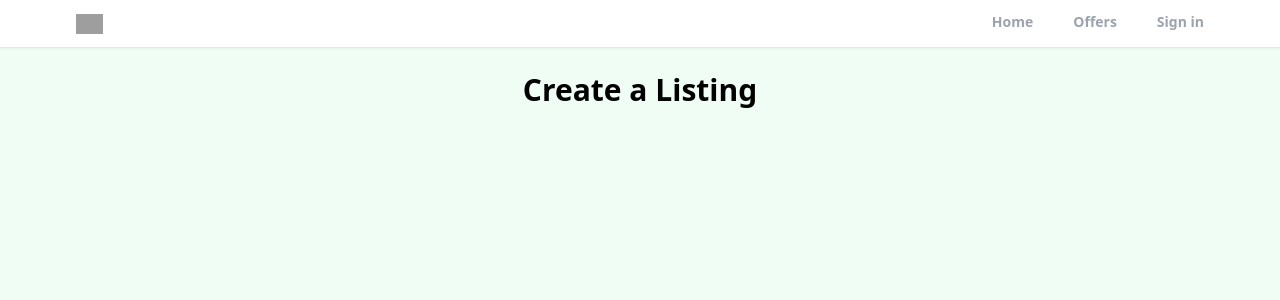
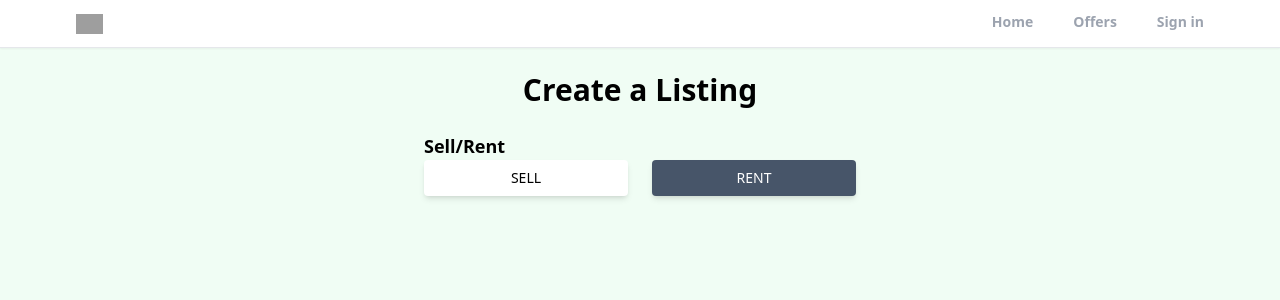
Before and after one commit to SOUMOJIT-CHAKRABORTY/Realtor_Clone, a React (Create React App) app in the folder realtor_clone/: page /create-listings in a window 1280 px wide. Shown: the top 300 px of the page. Built offline with nearby package versions, Linux system fonts and the light colour scheme; no server answers; grey boxes are pictures that could not be loaded.

Commit message:
dynamic buttons created.

```diff
--- a/realtor_clone/src/pages/CreateListing.jsx
+++ b/realtor_clone/src/pages/CreateListing.jsx
@@ -1,9 +1,44 @@
 import React from "react";
+import { useState } from "react";
 
 export default function CreateListing() {
+  const [formData, setFormData] = useState({
+    type: "rent",
+  });
+  const { type } = formData;
+  function onChange() {}
   return (
-    <div>
+    <main className="mx-auto px-2 max-w-md">
       <h1 className="text-3xl font-bold mt-6">Create a Listing</h1>
-    </div>
+      <form className="">
+        <p className="text-left mt-6 font-semibold text-lg">Sell/Rent</p>
+        <div className="flex">
+          <button
+            id="type"
+            value="sale"
+            onClick={onChange}
+            className={`w-full mr-3 shadow-md text-sm uppercase rounded hover:shadow-lg p-2 focus:shadow-lg active:shadow-lg transition ease-in-out duration-200 font-medium ${
+              type === "rent"
+                ? "bg-white text-black"
+                : "bg-slate-600 text-white"
+            }`}
+          >
+            sell
+          </button>
+          <button
+            id="type"
+            value="rent"
+            onClick={onChange}
+            className={`w-full ml-3 shadow-md text-sm uppercase rounded hover:shadow-lg p-2 focus:shadow-lg active:shadow-lg transition ease-in-out duration-200 font-medium ${
+              type === "sale"
+                ? "bg-white text-black"
+                : "bg-slate-600 text-white"
+            }`}
+          >
+            rent
+          </button>
+        </div>
+      </form>
+    </main>
   );
 }
```
